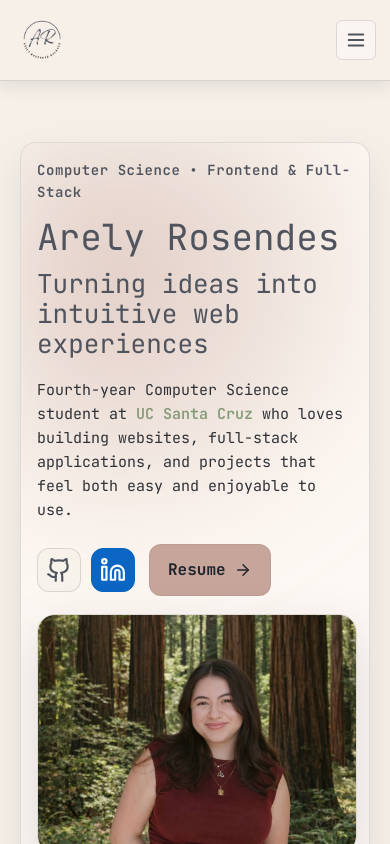
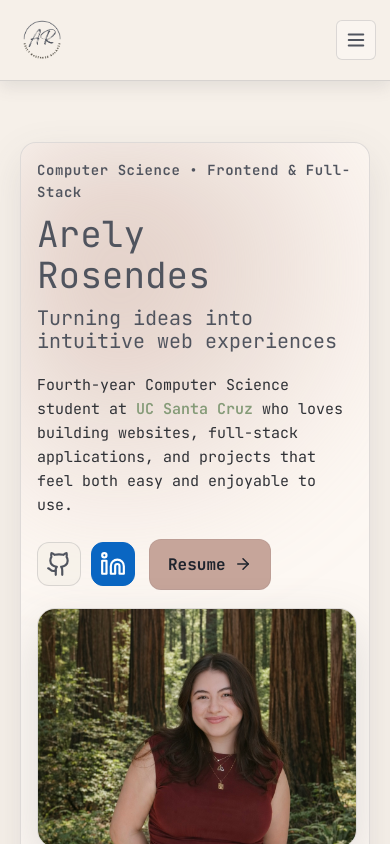
Before and after one commit to arelyyrosendes/ArelySite, a React (Vite) app: page / in a window 390 px wide. Shown: the top 844 px of the page. Built offline with nearby package versions, Linux system fonts and the light colour scheme.

Commit message:
mobile fixes v1

```diff
--- a/src/style.css
+++ b/src/style.css
@@ -658,7 +658,7 @@ select:focus {
   }
   .hero-subtitle {
     align-items: center;
-    font-size: clamp(20px, 6vw, 30px);
+    font-size: clamp(20px, 6vw, 25px);
   }
   .hero-body {
     font-size: 16px;
@@ -673,7 +673,7 @@ select:focus {
     width: fit-content;
   }
   .hero-title.typing {
-    width: auto;
+    width: 90%;
     animation: none;
   }
   .hero-copy {
@@ -704,7 +704,7 @@ select:focus {
     font-size: clamp(28px, 10vw, 36px);
   }
   .hero-subtitle {
-    font-size: clamp(18px, 7vw, 26px);
+    font-size: clamp(18px, 7vw, 20px);
   }
   .hero-body {
     font-size: 15px;
```
